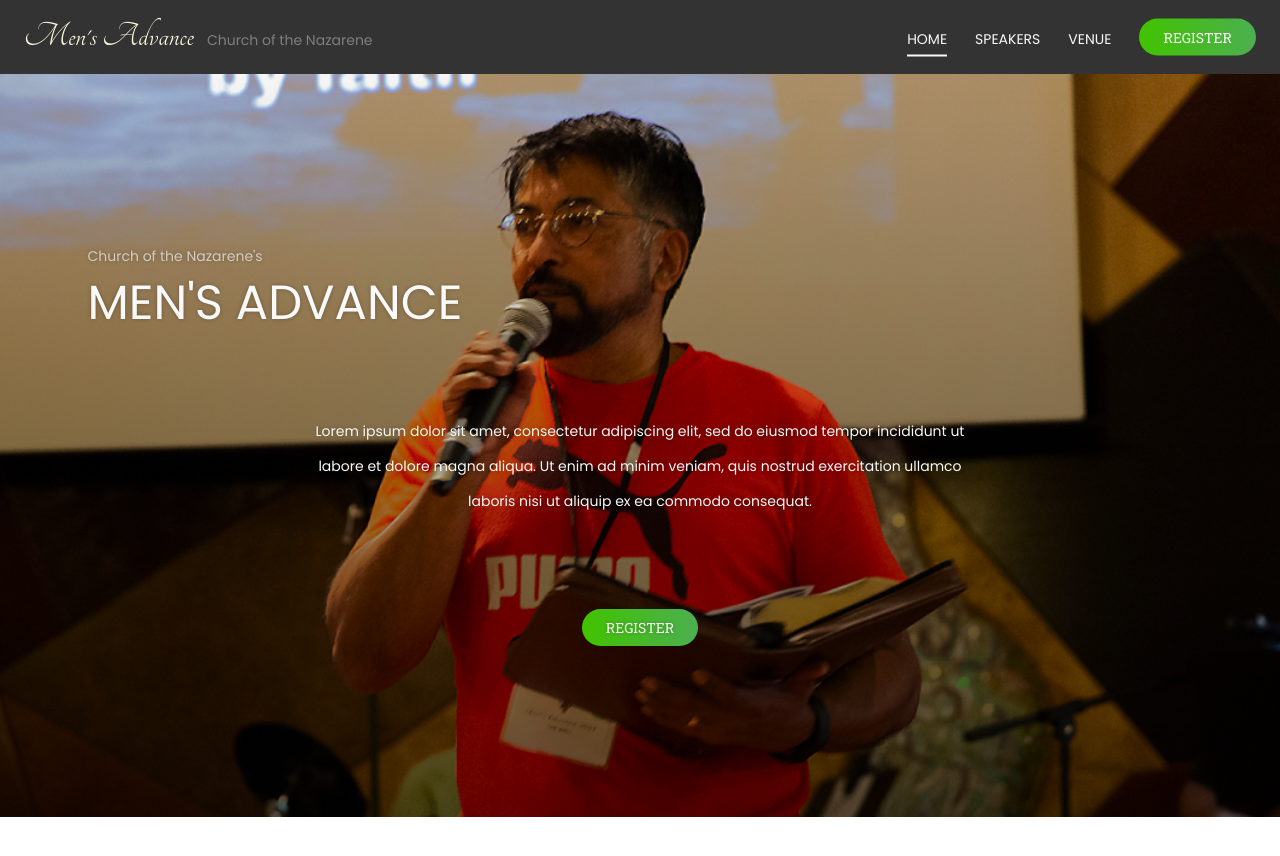
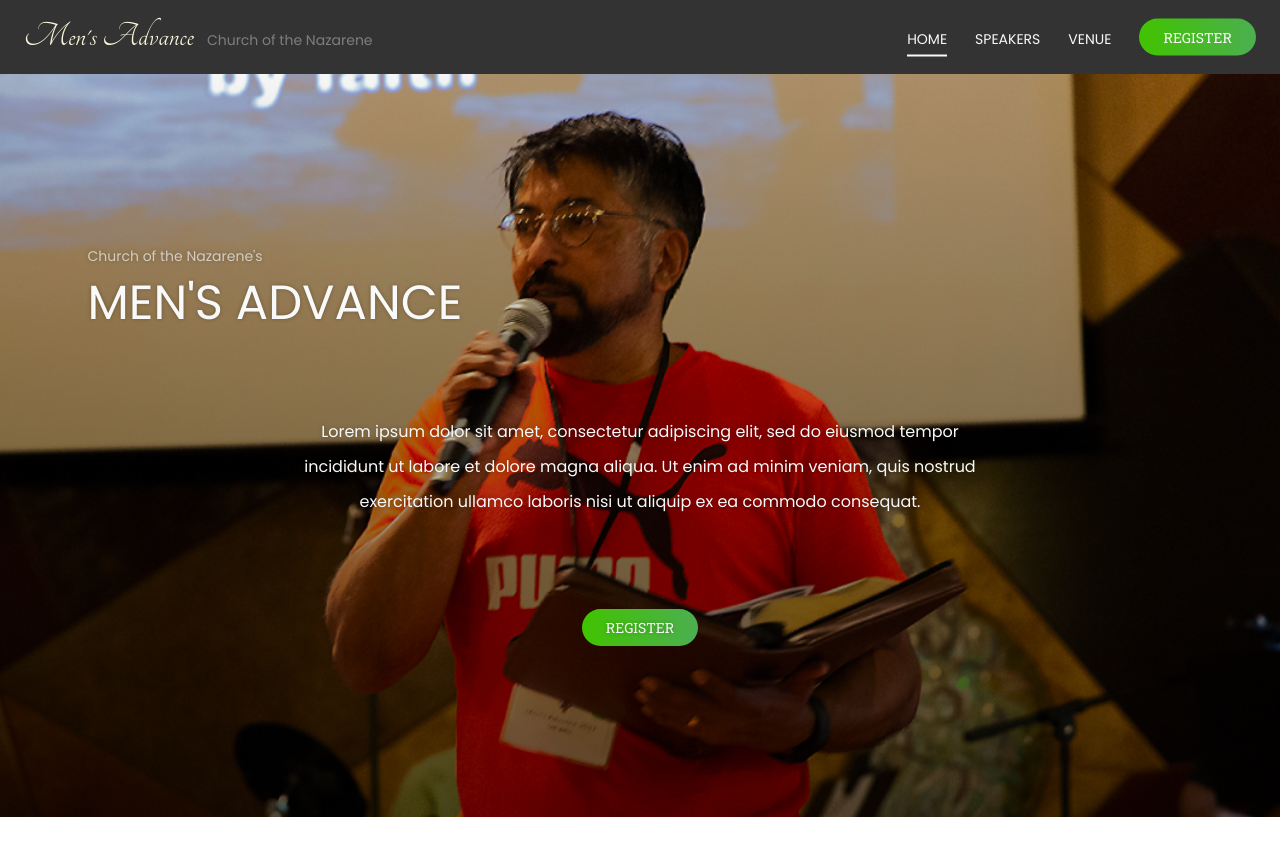
Before and after one commit to juliancoleman/mens-advance, a Jekyll site: the page built from index.html, in a window 1280 px wide. Shown: the top 856 px of the page. Built offline with Jekyll 4.4.1, drawn with Linux system fonts in a browser that asks for light colours.

Commit message:
increases font size of hero blurb

```diff
--- a/_sass/components/hero.scss
+++ b/_sass/components/hero.scss
@@ -56,7 +56,7 @@
 
   .hero-blurb {
     color: $white;
-    font-size: 0.875rem;
+    font-size: 1rem;
     line-height: 2.1875rem;
     text-align: center;
     margin-bottom: 90px;
```
